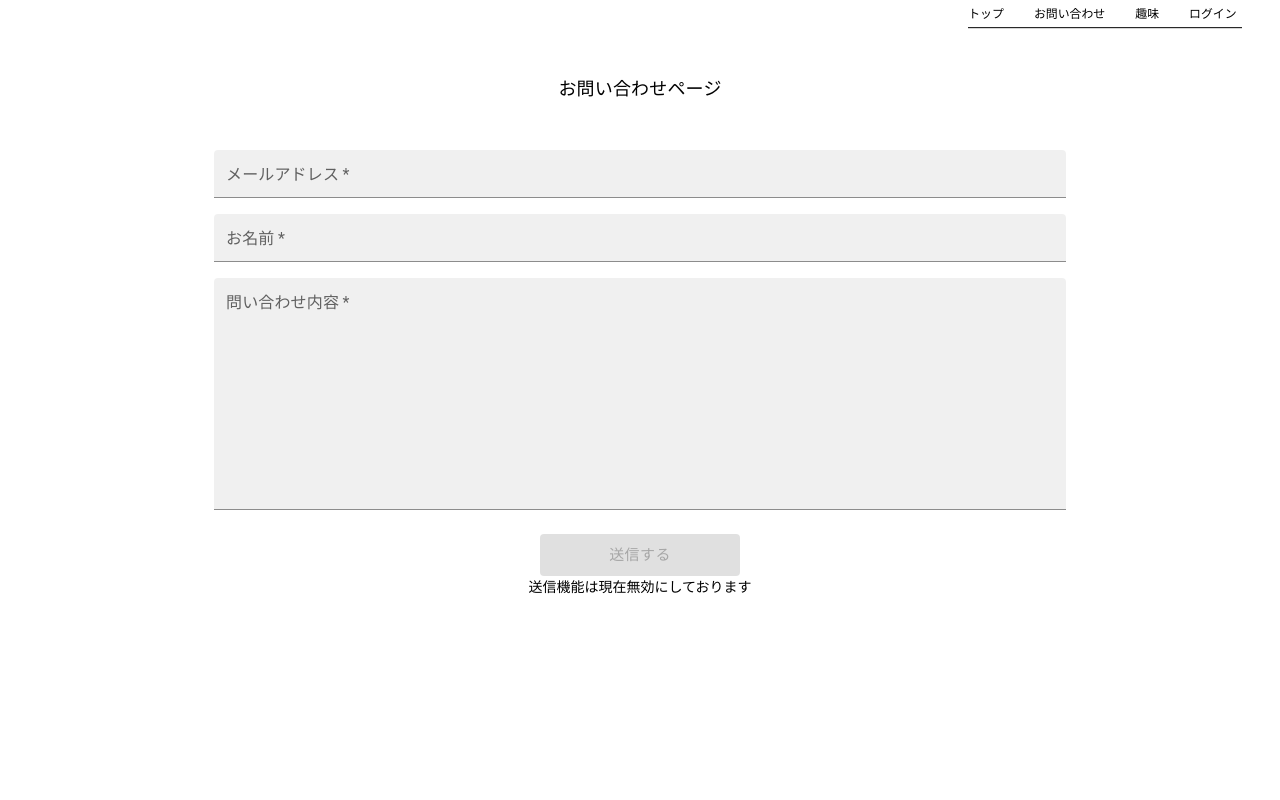
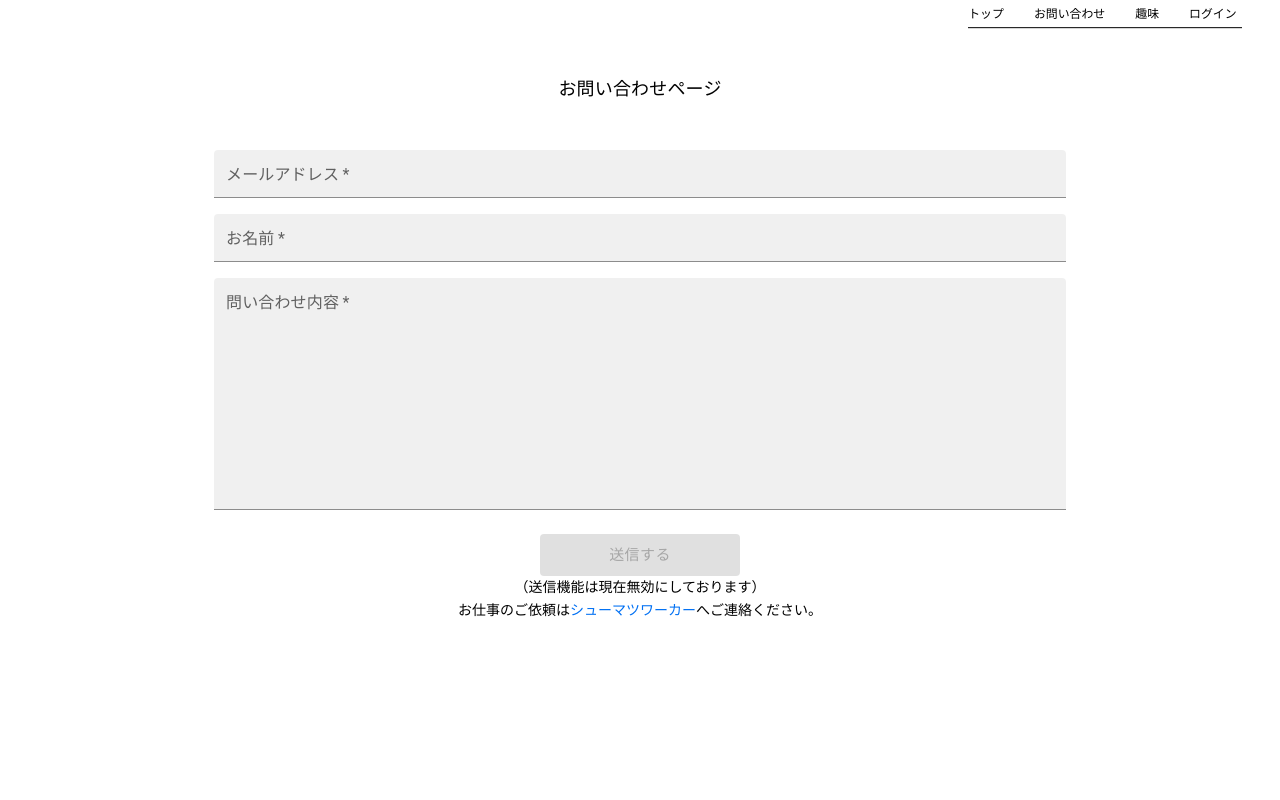
Before and after one commit to atomyah/MyPortfolio_HomePage, a Next.js app: page /contact in a window 1280 px wide. Shown: the top 800 px of the page. Built offline with nearby package versions, Linux system fonts and the light colour scheme.

Commit message:
contact page, add renraku to ShuuuumatuWORKER

```diff
--- a/src/app/contact/page.tsx
+++ b/src/app/contact/page.tsx
@@ -133,7 +133,11 @@ export default function Contact() {
               >
                 送信する
               </Button>
-              送信機能は現在無効にしております
+              （送信機能は現在無効にしております）
+              <br />
+              <p>
+                お仕事のご依頼は<a href="https://shuuumatu-worker.jp/innovation_lp4cde_business?utm_campaign=organic&utm_source=worker" target="_blank" rel="noreferrer">シューマツワーカー</a>へご連絡ください。
+              </p>
             </Stack>
 
             <Box height="10vh"></Box>
--- a/src/app/item/[id]/SinglePageView.tsx
+++ b/src/app/item/[id]/SinglePageView.tsx
@@ -97,6 +97,7 @@ const SinglePageView = ({ singleItem }:SinglePageViewProps) => {
         <Box mb={6} mt={6}>
         <Typography align="center" fontSize={18}>
             <br />
+            <br />
             {singleItem.singleItem.title}
         </Typography>
         </Box>
```
Also changed, not shown: 1 other file (tests, documents, lock files or other folders).
